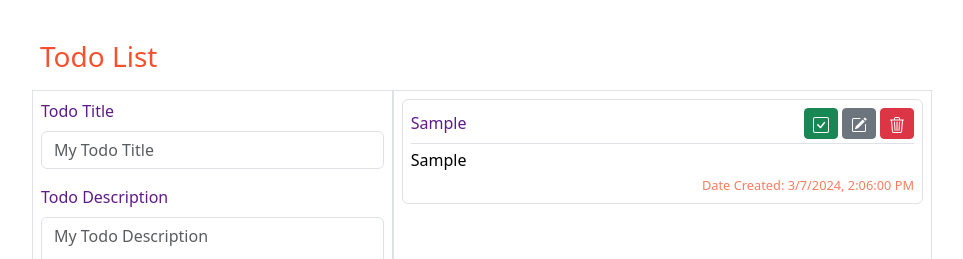
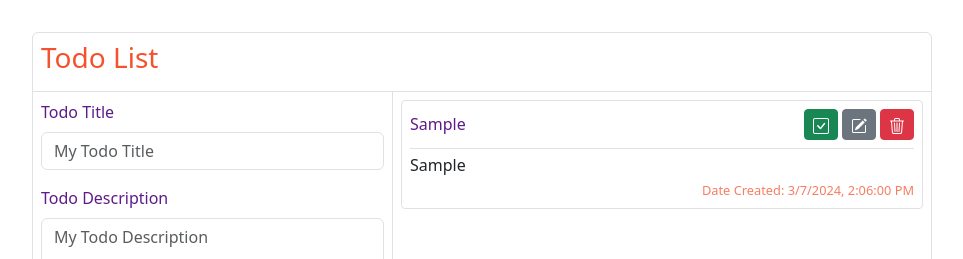
Before and after one commit to richmondb/my-todo-app, a React (Vite) app: page / in a window 1280 px wide. Both pictures are taken after typing "Sample", "Sample" into the empty fields and a click on the button "Add Todo". Shown: the top 259 px of the page, without its empty margins (158-1121 px from the left). Built offline with nearby package versions, Linux system fonts and the light colour scheme.

Commit message:
simple ui change

```diff
--- a/src/App.tsx
+++ b/src/App.tsx
@@ -155,12 +155,12 @@ function App() {
             {/*        ))}*/}
             {/*    </div>*/}
             {/*</div>*/}
-            <div style={{width: '900px'}}>
+            <div className={'border rounded-2'} style={{width: '900px'}}>
                 <div className={'p-2'}>
                     <h3 className='text-start text-lexorange'>Todo List</h3>
                 </div>
                 <div className={'d-flex'}>
-                    <div className={'w-50 border border-lexpurple p-2'}>
+                    <div className={'w-50 border-end border-top p-2'}>
                         <Form onSubmit={addTodo}>
                             <Form.Group className="mb-3" controlId="exampleForm.ControlInput1">
                                 <Form.Label className={'text-lexpurple'}>Todo Title</Form.Label>
@@ -193,10 +193,10 @@ function App() {
                                     type='button'>Remove all Todo</Button>
                         </div>
                     </div>
-                    <div className={'w-75 border border-lexpurple p-2'}>
+                    <div className={'w-75 border-top border-lexpurple p-2'}>
                         {todos.length === 0 ? <h6 className='text-center fs-3 text-lexorange'>No Todos Yet</h6> : null}
 
-                        <div className={'d-flex flex-column gap-2'}>
+                        <div className={'d-flex flex-column gap-1'}>
                             {todos.map((todo, index) => (
                                 <TodoItem key={index} index={index} todo={todo} removeTodo={removeTodo}
                                           editTodo={editTodo}
--- a/src/components/TodoItem.tsx
+++ b/src/components/TodoItem.tsx
@@ -10,7 +10,7 @@ export function TodoItem({index, todo, removeTodo, completeTodo, editTodo, isEdi
     editTodo: (index: number) => void
 }) {
     return (
-        <div key={index} className='p-2 bg-white border-lexpurple border rounded-2' id='card-container'>
+        <div key={index} className='p-2 bg-white border rounded-1' id='card-container'>
             <div className='d-flex justify-content-between align-items-center' id='card-title'>
                 <h6 className={'text-lexpurple mb-0'}>{todo.completed ? <del>{todo.title}</del> : todo.title}</h6>
                 <div className='d-flex gap-1'>
@@ -44,8 +44,8 @@ export function TodoItem({index, todo, removeTodo, completeTodo, editTodo, isEdi
                     </Button>
                 </div>
             </div>
-            <div id='card-body' className={'border-top mt-1'}>
-                <p className='w-100 py-1 text-black text-break text-pretty mb-0'>
+            <div id='card-body' className={'border-top mt-2'}>
+                <p className='w-100 py-1 text-black/. text-break text-pretty mb-0'>
                     {todo.body}
                 </p>
             </div>
```
